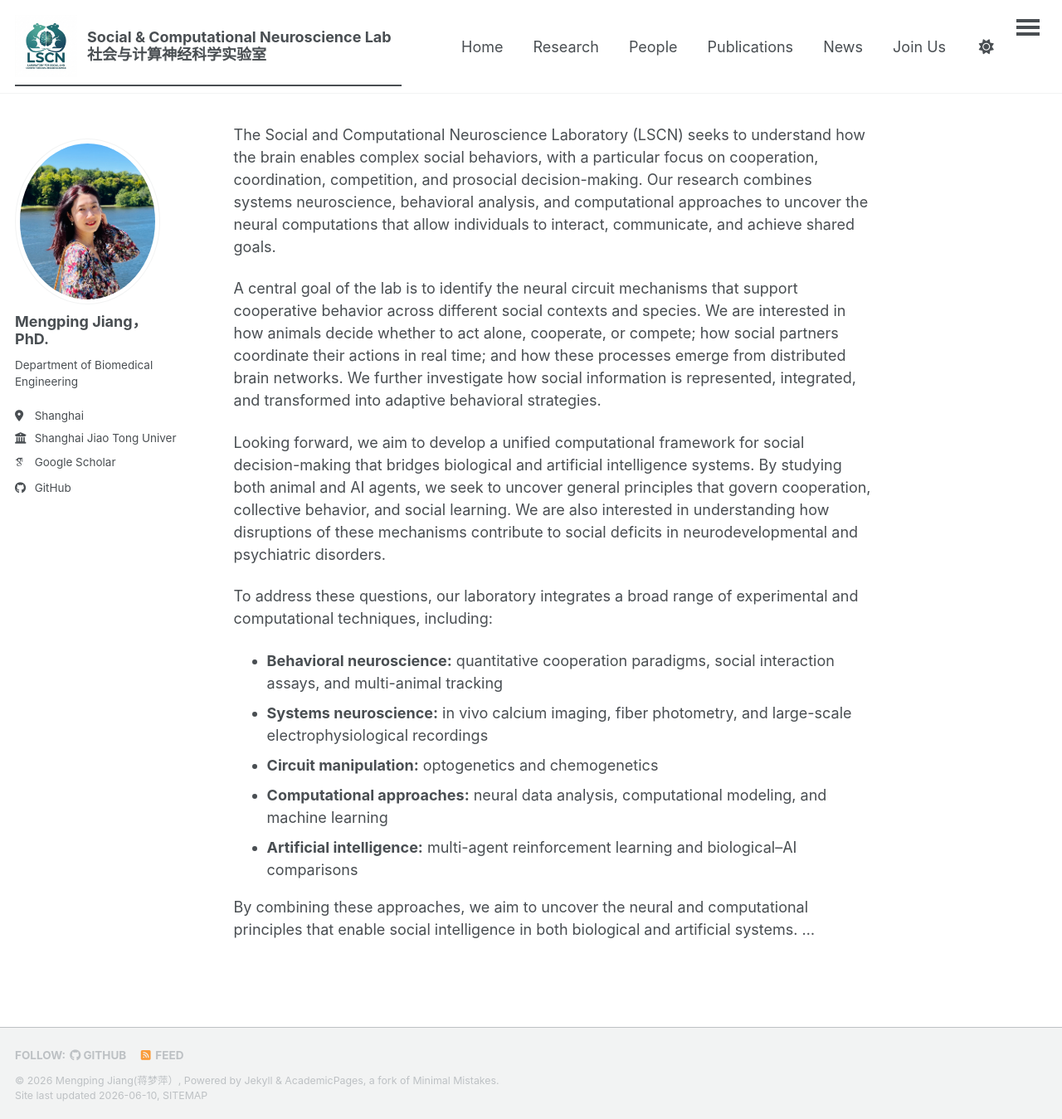
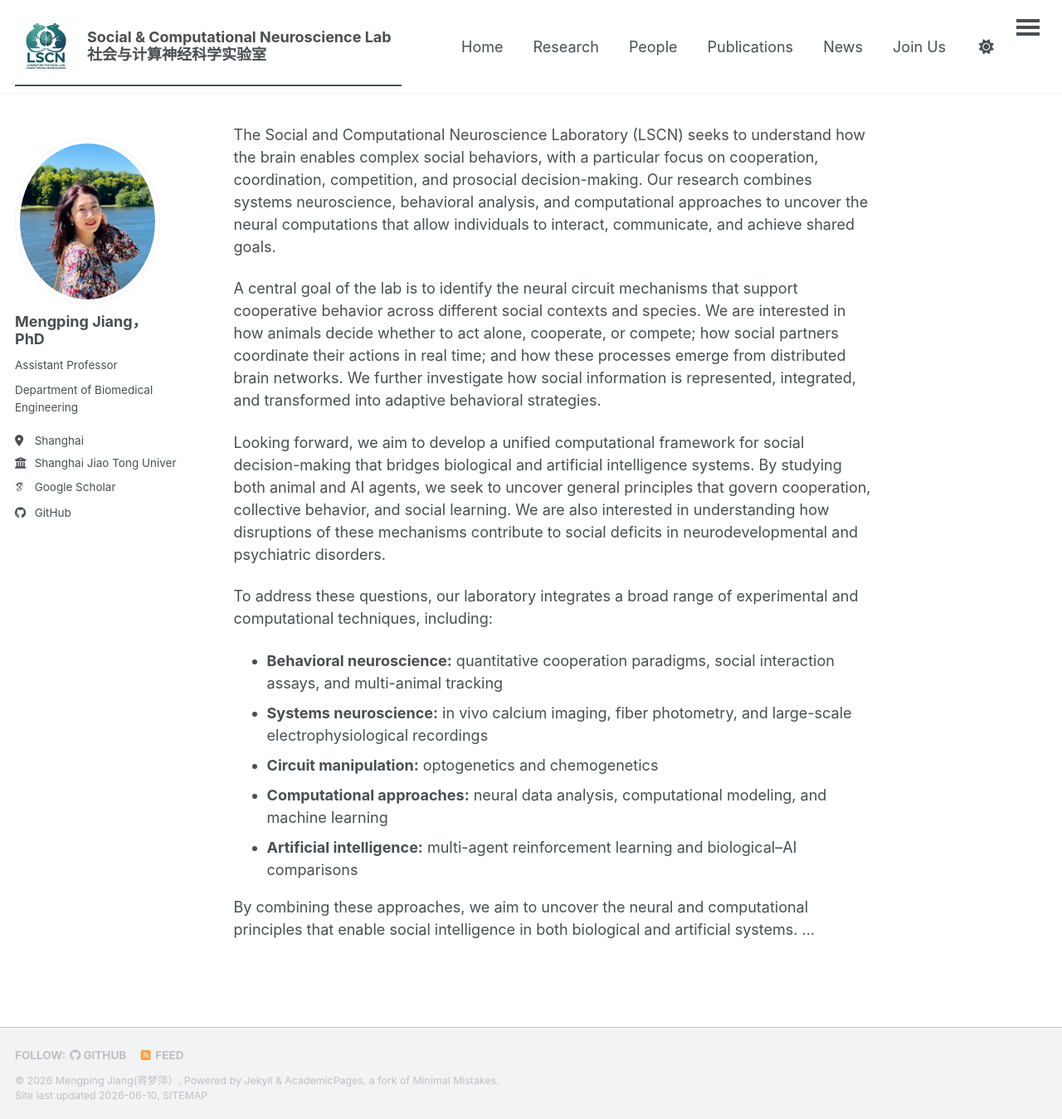
Before and after one commit to MengpingJiang/mengpingjiang.github.io, a Jekyll site: the page built from _pages/about.md, in a window 1280 px wide and 1349 px high. Shown: the whole window at 83% size. Built offline with Jekyll 4.4.1, drawn with Linux system fonts in a browser that asks for light colours; some web fonts are replaced; a script bundle is joined from its source files by our own code; library files that are not in the unit come from our copies; part of the change alters nothing that is shown.

Commit message:
Update _config.yml

```diff
--- a/_config.yml
+++ b/_config.yml
@@ -24,8 +24,8 @@ repository               : "mengpingjiang/mengpingjiang.github.io"
 author:
   # Biographic information
   avatar           : "Mengping Jiang.jpeg"
-  name             : "Mengping Jiang， PhD."
-  pronouns         : # example: "Assistant professor"
+  name             : "Mengping Jiang，PhD"
+  pronouns         :  "Assistant Professor"
   bio              : "Department of Biomedical Engineering"
   location         : "Shanghai"
   employer         : "Shanghai Jiao Tong University"
```
